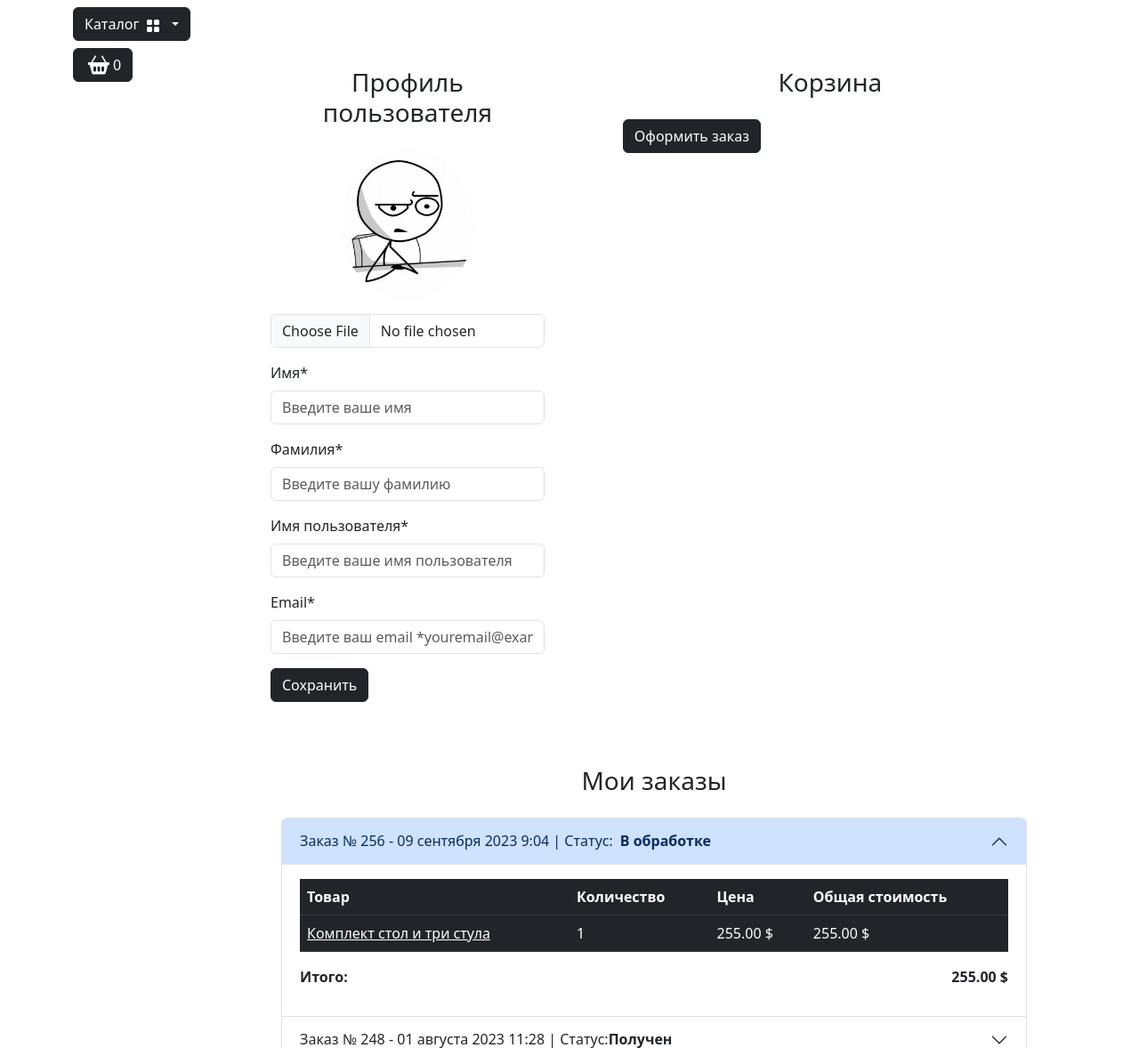
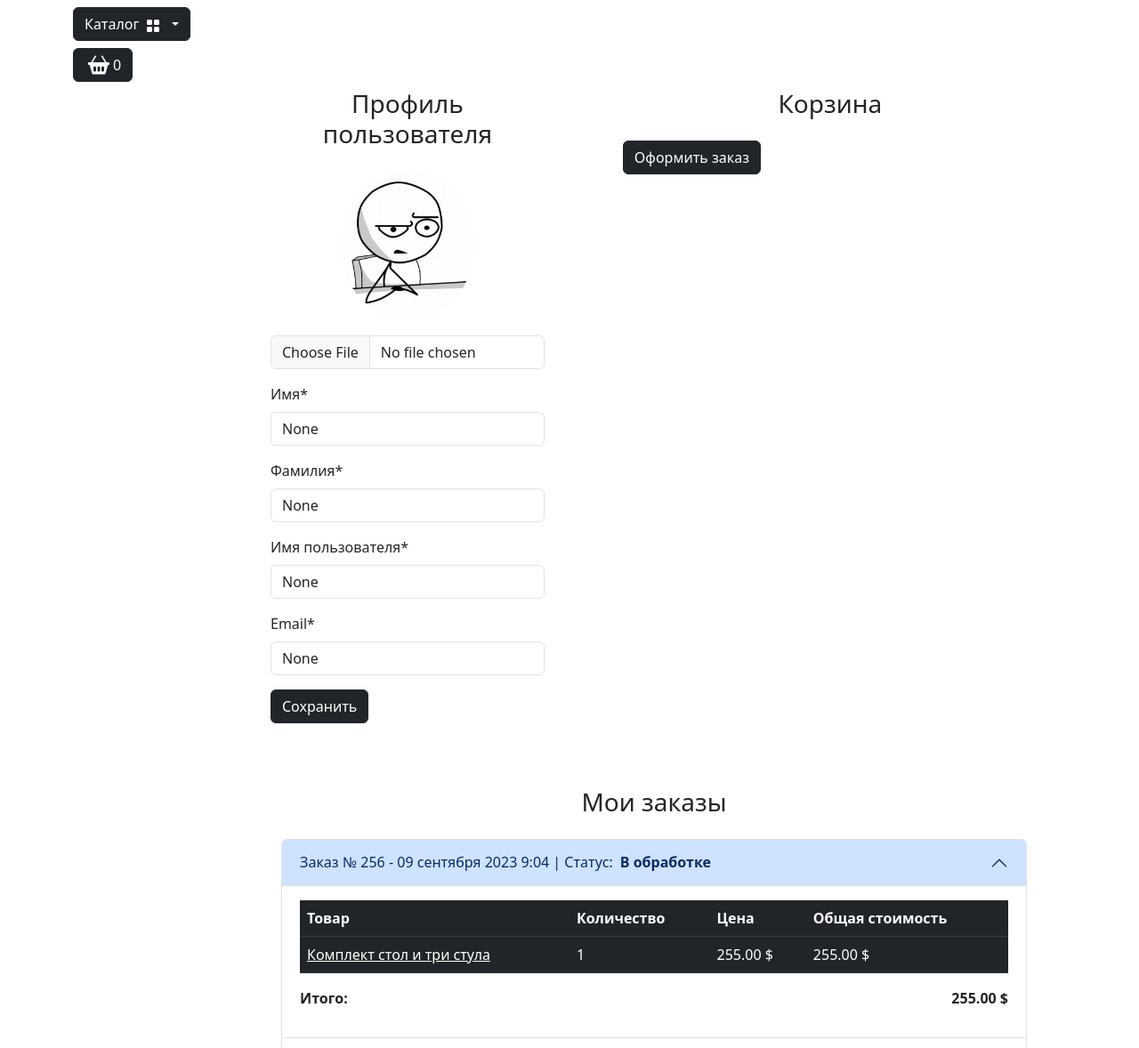
Before and after one commit to KhomenokNastya/online-shop, a Django app: template users/templates/users/profile.html in a window 1280 px wide. Shown: the part 56-1234 px from the top of the page at 89% size. Run offline with Django 4.2, Linux system fonts and the light colour scheme; the template is opened without the code that fills it: values that come from a table or form of the project are taken from there, others are empty; data comes from the database, SQL or seed files in the repository; parts of the project's set-up code (start-up, migrations or seed data) failed here and were passed over; some libraries are stand-ins or nearby versions.

Commit message:
Profile form, controller and notifications are ready

```diff
--- a/templates/includes/notifications.html
+++ b/templates/includes/notifications.html
@@ -12,3 +12,28 @@
         </div>
     </div>
 {% endif %}
+
+
+<div class="container mt-4">
+    <div class="row justify-content-center">
+        <div class="col-md-6">
+            {% if messages %}
+                {% for message in messages %}
+                    {% if message.tags == 'success' %}
+                    <div id="notification" class="position-fixed start-50 translate-middle-x z-3 alert alert-success fade show custom-shadow" role="alert">
+                        {{ message }}
+                    </div>
+                    {% endif %}
+                    {% if message.tags == 'warning' %}
+                    <div id="notification" class="position-fixed start-50 translate-middle-x z-3 alert alert-danger fade show custom-shadow" role="alert">
+                        {{ message }}
+                    </div>
+                    {% endif %}
+                {% endfor %}
+            {% else %}
+            <div id="jq-notification" class="position-fixed start-50 translate-middle-x z-3 alert alert-success fade show custom-shadow" style="display: none;" role="alert">
+            </div>
+            {% endif %}
+        </div>
+    </div>
+</div>
--- a/users/forms.py
+++ b/users/forms.py
@@ -1,5 +1,5 @@
 from django import forms
-from django.contrib.auth.forms import AuthenticationForm, UserCreationForm
+from django.contrib.auth.forms import AuthenticationForm, UserCreationForm, UserChangeForm
 
 from users.models import User
 
@@ -47,3 +47,22 @@
     email = forms.CharField()
     password1 = forms.CharField()
     password2 = forms.CharField()
+
+
+class ProfileForm(UserChangeForm):
+
+    class Meta:
+        model = User
+        fields = (
+            "image",
+            "first_name",
+            "last_name",
+            "username",
+            "email",
+        )
+
+    image = forms.ImageField(required=False)
+    first_name = forms.CharField()
+    last_name = forms.CharField()
+    username = forms.CharField()
+    email = forms.CharField()
--- a/users/templates/users/profile.html
+++ b/users/templates/users/profile.html
@@ -9,35 +9,70 @@
                 <div class="col-md-5">
                     <div class=" bg-white p-4 mb-4 mx-2 rounded custom-shadow">
                         <h3 class="text-center mb-4">Профиль пользователя</h3>
-                        <form>
+                        <form action="{% url "users:profile" %}" method="post" enctype="multipart/form-data">
+                            {% csrf_token %}
                             <div class="row">
                                 <div class="col-md-12 mb-3 text-center">
-                                    <img src="{% static "deps/images/baseavatar.jpg" %}"
+                                    {% if user.image %}
+                                        <img src="{{ user.image.url }}"
                                         alt="Аватар пользователя" class="img-fluid rounded-circle"
                                         style="max-width: 150px;">
-                                    <input type="file" class="form-control mt-3" id="avatar"
-                                        accept="image/*">
+                                    {% else %}
+                                        <img src="{% static "deps/images/baseavatar.jpg" %}"
+                                        alt="Аватар пользователя" class="img-fluid rounded-circle"
+                                        style="max-width: 150px;">
+                                    {% endif %}
+
+                                    <input type="file" class="form-control mt-3" id="id_image"
+                                           name="image"
+                                           accept="image/*">
+                                           {% if form.image.errors %}
+                                               <div class="alert alert-danger alert-dismissible fade show">{{ form.image.errors }}</div>
+                                           {% endif %}
                                 </div>
                                 <div class="col-md-12 mb-3">
-                                    <label for="firstName" class="form-label">Имя*</label>
-                                    <input type="text" class="form-control" id="firstName"
-                                        placeholder="Введите ваше имя" value="" required>
+                                    <label for="id_first_name" class="form-label">Имя*</label>
+                                    <input type="text" class="form-control" id="id_first_name"
+                                           name="first_name"
+                                           placeholder="Введите ваше имя"
+                                           value="{{ form.first_name.value }}"
+                                           required>
+                                           {% if form.first_name.errors %}
+                                               <div class="alert alert-danger alert-dismissible fade show">{{ form.first_name.errors }}</div>
+                                           {% endif %}
                                 </div>
                                 <div class="col-md-12 mb-3">
-                                    <label for="lastName" class="form-label">Фамилия*</label>
-                                    <input type="text" class="form-control" id="lastName"
-                                        placeholder="Введите вашу фамилию" value="" required>
+                                    <label for="id_last_name" class="form-label">Фамилия*</label>
+                                    <input type="text" class="form-control" id="id_last_name"
+                                           name="last_name"
+                                           placeholder="Введите вашу фамилию"
+                                           value="{{ form.last_name.value }}"
+                                           required>
+                                           {% if form.last_name.errors %}
+                                               <div class="alert alert-danger alert-dismissible fade show">{{ form.last_name.errors }}</div>
+                                           {% endif %}
                                 </div>
                                 <div class="col-md-12 mb-3">
-                                    <label for="username" class="form-label">Имя пользователя*</label>
-                                    <input type="text" class="form-control" id="username"
-                                        placeholder="Введите ваше имя пользователя" value="" required>
+                                    <label for="id_username" class="form-label">Имя пользователя*</label>
+                                    <input type="text" class="form-control" id="id_username"
+                                           name="username"
+                                           placeholder="Введите ваше имя пользователя"
+                                           value="{{ form.username.value }}"
+                                           required>
+                                           {% if form.username.errors %}
+                                               <div class="alert alert-danger alert-dismissible fade show">{{ form.username.errors }}</div>
+                                           {% endif %}
                                 </div>
                                 <div class="col-md-12 mb-3">
-                                    <label for="email" class="form-label">Email*</label>
-                                    <input type="email" class="form-control" id="email"
-                                        placeholder="Введите ваш email *youremail@example.com" value=""
-                                        required>
+                                    <label for="id_email" class="form-label">Email*</label>
+                                    <input type="email" class="form-control" id="id_email"
+                                           name="email"
+                                           placeholder="Введите ваш email *youremail@example.com"
+                                           value="{{ form.email.value }}"
+                                           required>
+                                           {% if form.email.errors %}
+                                               <div class="alert alert-danger alert-dismissible fade show">{{ form.email.errors }}</div>
+                                           {% endif %}
                                 </div>
                             </div>
                             <button type="submit" class="btn btn-dark">Сохранить</button>
```
Also changed, not shown: users/views.py (+19 -3 lines). Lines whose indentation alone changed are shown as unchanged.
